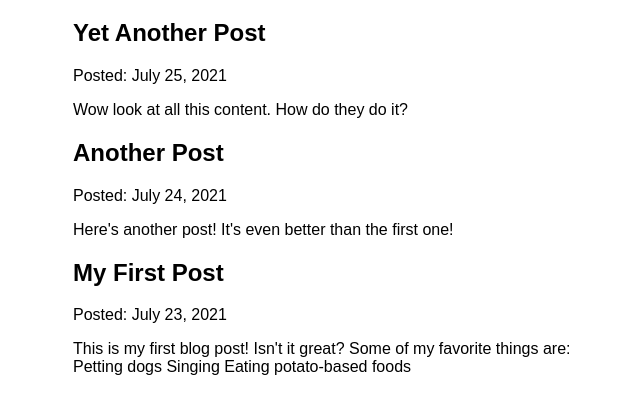
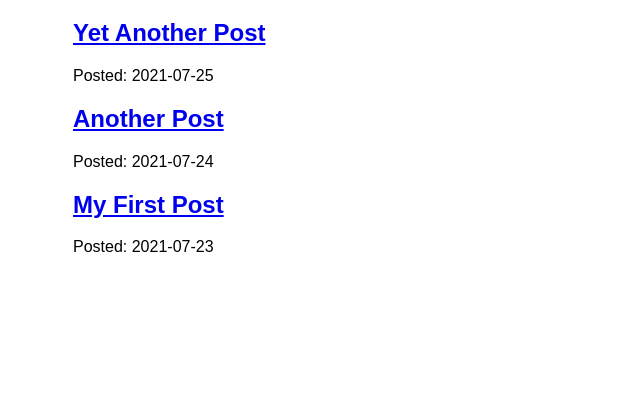
Before and after one commit to 4886Talga/talga-portal, a Gatsby site: page /blog in a window 1280 px wide. Shown: the part 157-570 px from the top of the page, without its empty margins (317-957 px from the left). Built offline with nearby package versions, Linux system fonts and the light colour scheme; Gatsby itself is replaced by a stand-in of ours.

Commit message:
add dynamic pages

```diff
--- a/src/pages/blog.js
+++ b/src/pages/blog/index.js
@@ -1,16 +1,19 @@
 import * as React from "react";
-import { graphql } from "gatsby";
-import Layout from "../components/layout";
-import Seo from "../components/seo";
+import { Link, graphql } from "gatsby";
+import Layout from "../../components/layout";
+import Seo from "../../components/seo";
 
 const BlogPage = ({ data }) => {
   return (
     <Layout pageTitle="My Blog Posts">
       {data.allMdx.nodes.map((node) => (
         <article key={node.id}>
-          <h2>{node.frontmatter.title}</h2>
+          <h2>
+            <Link to={`/blog/${node.frontmatter.slug}`}>
+              {node.frontmatter.title}
+            </Link>
+          </h2>
           <p>Posted: {node.frontmatter.date}</p>
-          <p>{node.excerpt}</p>
         </article>
       ))}
     </Layout>
@@ -22,11 +25,11 @@
     allMdx(sort: { frontmatter: { date: DESC } }) {
       nodes {
         frontmatter {
-          date(formatString: "MMMM D, YYYY")
+          date(formatString: "YYYY-MM-DD")
           title
+          slug
         }
         id
-        excerpt
       }
     }
   }
```
Also changed, not shown: src/pages/blog/{mdx.frontmatter__slug}.js (added, +28 -0 lines).
